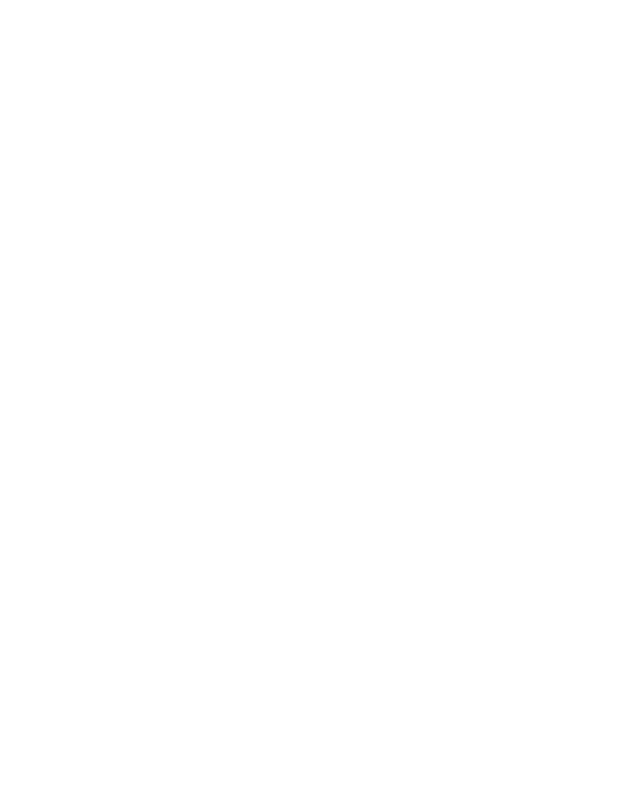
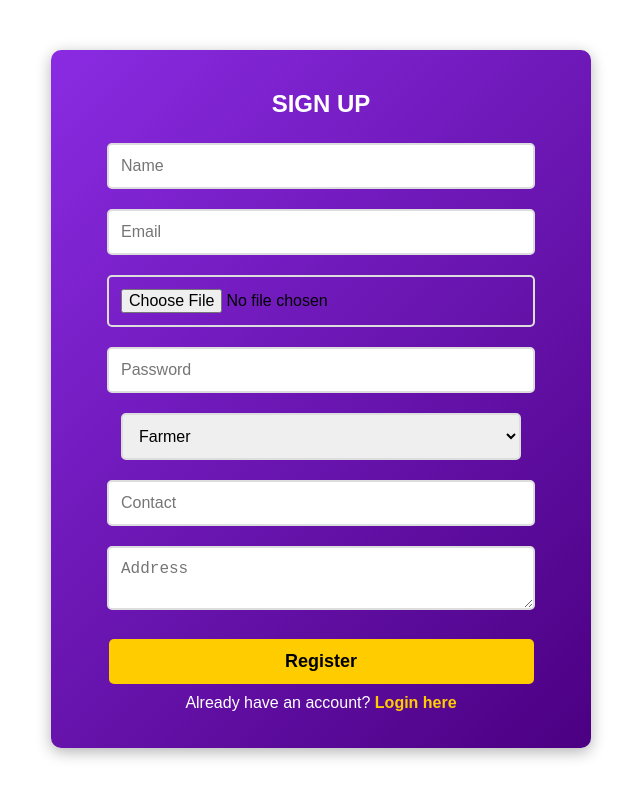
Before and after one commit to anuj3124-javadev/farm-genius, a React (Create React App) app: page /signup in a window 1280 px wide. Before the commit this address had no page. Shown: the whole page, without its empty margins (319-959 px from the left). Built offline with nearby package versions, Linux system fonts and the light colour scheme.

Commit message:
some update

```diff
--- a/src/App.js
+++ b/src/App.js
@@ -6,7 +6,8 @@
 import Services from './components/Services';
 import Weather from './components/Weather';
 import Login from './components/Login';
-import Ai from './components/Ai'; // Import AI component
+import Registration from './components/Registration'; // Import Registration Component
+import Ai from './components/Ai';
 import './styles.css';
 
 // ✅ Main Layout Component (For Pages with Sidebar & Header)
@@ -69,8 +70,9 @@
           }
         />
 
-        {/* ✅ Login Page (WITHOUT Header & Sidebar) */}
+        {/* ✅ Login & Registration Pages (WITHOUT Header & Sidebar) */}
         <Route path="/login" element={<Login />} />
+        <Route path="/signup" element={<Registration />} /> {/* ✅ Add Registration Route */}
       </Routes>
     </Router>
   );
--- a/src/components/Login.js
+++ b/src/components/Login.js
@@ -19,14 +19,15 @@
         method: "POST",
         headers: { "Content-Type": "application/json" },
         body: JSON.stringify({
-           "userEmail": "email",
-           "userPassword": "password" }),
+          "userEmail": email,
+          "userPassword": password
+        }),
       });
 
-      const data = await response.json();
+      const data = await response.text();
 
       if (response.ok) {
-        localStorage.setItem("token", data.token); // Save token for authentication
+        localStorage.setItem("token", data); // Save token for authentication
         alert("Login Successful!");
         navigate("/"); // Redirect to homepage after login
       } else {
@@ -34,6 +35,7 @@
       }
     } catch (error) {
       setError("Something went wrong. Please try again.");
+      console.log(error);
     }
 
     setLoading(false);
@@ -72,7 +74,7 @@
             {loading ? "Logging in..." : "Login"}
           </button>
           <div className="signup-link">
-            Don't have an account? <Link to="/signup">Sign Up</Link>
+            Don't have an account? <Link to="/signup">Sign Up</Link> {/* ✅ Link to Registration */}
           </div>
         </form>
       </div>
--- /dev/null
+++ b/src/components/Registration.js
@@ -0,0 +1,94 @@
+import React, { useState } from "react";
+import { useNavigate } from "react-router-dom";
+import axios from "axios";
+import "../styles.css";
+
+const Registration = () => {
+  const [formData, setFormData] = useState({
+    name: "",
+    email: "",
+    profile: null,
+    password: "",
+    role: "farmer",
+    contact: "",
+    address: "",
+  });
+
+  const [preview, setPreview] = useState(null);
+  const navigate = useNavigate();
+
+  const handleChange = (e) => {
+    const { name, value } = e.target;
+    setFormData({ ...formData, [name]: value });
+  };
+
+  const handleFileChange = (e) => {
+    const file = e.target.files[0];
+    setFormData({ ...formData, profile: file });
+
+    if (file) {
+      const reader = new FileReader();
+      reader.onloadend = () => {
+        setPreview(reader.result);
+      };
+      reader.readAsDataURL(file);
+    }
+  };
+
+  const handleSubmit = async (e) => {
+    e.preventDefault();
+
+    const apiEndpoints = {
+      farmer: "https://new-api.productsscout.in/register-farmer",
+      buyer: "https://new-api.productsscout.in/register-buyer",
+      seller: "https://new-api.productsscout.in/register-seller",
+    };
+
+    const roleKey = formData.role;
+    const apiUrl = apiEndpoints[roleKey];
+
+    const formDataToSend = new FormData();
+    formDataToSend.append(`${roleKey}Name`, formData.name);
+    formDataToSend.append(`${roleKey}Email`, formData.email);
+    formDataToSend.append(`${roleKey}Password`, formData.password);
+    formDataToSend.append(`${roleKey}ProfilePic`, formData.profile);
+    formDataToSend.append(`${roleKey}Contact`, formData.contact);
+    formDataToSend.append(`${roleKey}Address`, formData.address);
+
+    try {
+      const response = await axios.post(apiUrl, formDataToSend, {
+        headers: { "Content-Type": "multipart/form-data" },
+      });
+      console.log("Registration Successful:", response.data);
+      alert("Registration Successful!");
+      navigate("/login");
+    } catch (error) {
+      console.error("Registration Failed:", error.response?.data || error.message);
+      alert("Registration Failed! Please try again.");
+    }
+  };
+
+  return (
+    <div className="reg-container fadeIn">
+      <h2>Sign Up</h2>
+      <form onSubmit={handleSubmit} className="form-animated">
+        <input type="text" name="name" placeholder="Name" value={formData.name} onChange={handleChange} className="reg-input" required />
+        <input type="email" name="email" placeholder="Email" value={formData.email} onChange={handleChange} className="reg-input" required />
+        <input type="file" accept="image/*" onChange={handleFileChange} className="reg-input" />
+        {preview && <img src={preview} alt="Preview" className="profile-preview" />}
+        <input type="password" name="password" placeholder="Password" value={formData.password} onChange={handleChange} className="reg-input" required />
+        <select name="role" value={formData.role} onChange={handleChange} className="reg-input">
+          <option value="farmer">Farmer</option>
+          <option value="buyer">Buyer</option>
+          <option value="seller">Seller</option>
+        </select>
+        <input type="text" name="contact" placeholder="Contact" value={formData.contact} onChange={handleChange} className="reg-input" required />
+        <textarea name="address" placeholder="Address" value={formData.address} onChange={handleChange} className="reg-input" required></textarea>
+        <button type="submit" className="reg-button">Register</button>
+      </form>
+      <p className="login-link">Already have an account? <span onClick={() => navigate("/login")} className="login-text">Login here</span></p>
+    </div>
+  );
+};
+
+export default Registration;
--- a/src/components/Weather.js
+++ b/src/components/Weather.js
@@ -3,7 +3,7 @@
 
 const Weather = () => {
   const [city, setCity] = useState("");
-  const [weatherData, setWeatherData] = useState(null);
+  const [weatherdata, setWeatherdata] = useState(null);
   const [error, setError] = useState(null);
 
   const handleSearch = async () => {
@@ -31,14 +31,15 @@
       }else{alert("Response is Ok")}
 
       const data = await response.json();
-      setWeatherData(data);
+      setWeatherdata(data);
+      console.log(await data);
       setError(null);
       alert("Everything is going perfect");
     } catch (error) {
       alert("Error");
       console.error("Error fetching weather data:", error);
       setError("Could not fetch weather data. Try again.");
-      setWeatherData(null);
+      setWeatherdata(null);
     }
   };
 
@@ -61,14 +62,19 @@
 
       {error && <p className="weather-error">{error}</p>}
 
-      {weatherData && (
+      {weatherdata && (
         <div className="weather-info">
-          <h2 className="weather-city">{weatherData.name}</h2>
-          <p className="weather-description">{weatherData.weather?.[0]?.description}</p>
+          <h2 className="weather-city">{weatherdata.location}</h2>
+          {/* <p className="weather-description">{weatherdata.weather?.[0]?.description}</p> */}
           <div className="weather-details">
-            <p>Temperature: {weatherData.main?.temp}°C</p>
-            <p>Humidity: {weatherData.main?.humidity}%</p>
-            <p>Wind Speed: {weatherData.wind?.speed} m/s</p>
+          <p><span className=".weather-span1">Date:</span><span className="weather-span2">{weatherdata.daily_forecast[0]?.date}</span></p>
+          <p><span className=".weather-span1">Max-Temp:</span><span className="weather-span2">{weatherdata.daily_forecast[0]?.max_temp}</span></p>
+          <p><span className=".weather-span1">Min-Temp:</span><span className="weather-span2">{weatherdata.daily_forecast[0]?.min_temp}</span></p>
+          <p><span className=".weather-span1">UV-Index:</span><span className="weather-span2">{weatherdata.daily_forecast[0]?.uv_index}</span></p>
+          <p><span className=".weather-span1">Precipitation:</span><span className="weather-span2">{weatherdata.daily_forecast[0]?.precipitation}</span></p>
+
+            {/* <p>Humidity: {weatherdata.main?.humidity}%</p>
+            <p>Wind Speed: {weatherdata.wind?.speed} m/s</p> */}
           </div>
         </div>
       )}
--- a/src/styles.css
+++ b/src/styles.css
@@ -290,7 +290,7 @@
 }
 
 .weather-info {
-  background-color: black;
+  background-color: white;
   padding: 20px;
   margin: 0 auto;
   width: 400px;
@@ -310,6 +310,19 @@
   margin-bottom: 15px;
   text-transform: capitalize;
 }
+
+.weather-span1 {
+  color: black;
+  font-style: italic;
+  font-weight: bold;
+}
+
+.weather-span2 {
+  color: red;
+  font-weight: bold;
+  margin-left: 10px;
+}
+
 
 .weather-details p {
   font-size: 16px;
@@ -550,3 +563,97 @@
 .ai-button:hover {
   background: #0056b3;
 }
+
+/* registration CSS */
+
+.reg-container {
+  width: 500px;
+  margin: auto;
+  margin-top: 50px;
+  padding: 20px;
+  border-radius: 10px;
+  box-shadow: 0 4px 15px rgba(0, 0, 0, 0.3);
+  background: linear-gradient(135deg, #8A2BE2, #4B0082);
+  text-align: center;
+  animation: fadeIn 1s ease-in-out;
+}
+
+h2 {
+  margin-bottom: 15px;
+  color: white;
+  font-size: 24px;
+  text-transform: uppercase;
+}
+
+.reg-input {
+  width: 80%;
+  padding: 12px;
+  margin: 10px 0;
+  border: 2px solid #ddd;
+  border-radius: 5px;
+  font-size: 16px;
+  transition: all 0.3s ease;
+}
+
+.reg-input:focus {
+  border-color: #ffcc00;
+  box-shadow: 0 0 8px #ffcc00;
+  outline: none;
+}
+
+.reg-button {
+  width: 85%;
+  padding: 12px;
+  margin-top: 15px;
+  background-color: #ffcc00;
+  border: none;
+  border-radius: 5px;
+  font-size: 18px;
+  font-weight: bold;
+  cursor: pointer;
+  transition: all 0.3s ease-in-out;
+}
+
+.reg-button:hover {
+  background-color: white;
+  transform: scale(1.05);
+}
+
+.profile-preview {
+  width: 100px;
+  height: 100px;
+  border-radius: 50%;
+  margin-top: 10px;
+  object-fit: cover;
+  border: 3px solid white;
+  box-shadow: 0 0 10px white;
+}
+
+.login-link {
+  margin-top: 10px;
+  color: white;
+  font-size: 16px;
+}
+
+.login-text {
+  font-weight: bold;
+  color: #ffcc00;
+  cursor: pointer;
+  transition: color 0.3s ease;
+}
+
+.login-text:hover {
+  color: #ff9900;
+}
+
+/* Fade-in Animation */
+@keyframes fadeIn {
+  from {
+    opacity: 0;
+    transform: translateY(-20px);
+  }
+  to {
+    opacity: 1;
+    transform: translateY(0);
+  }
+}
```
